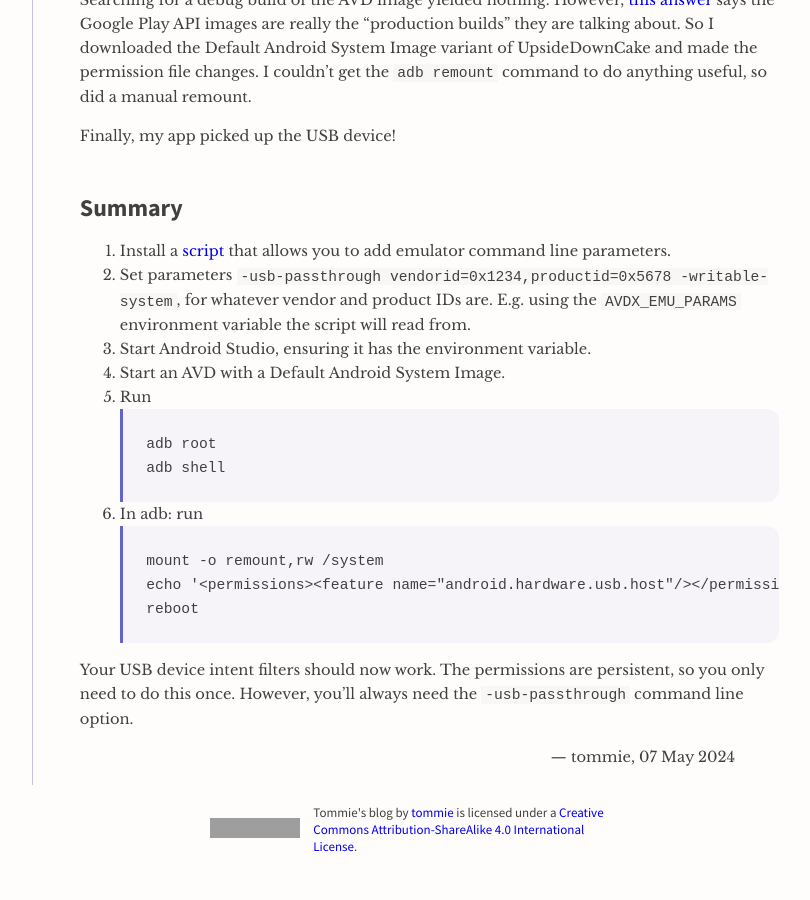
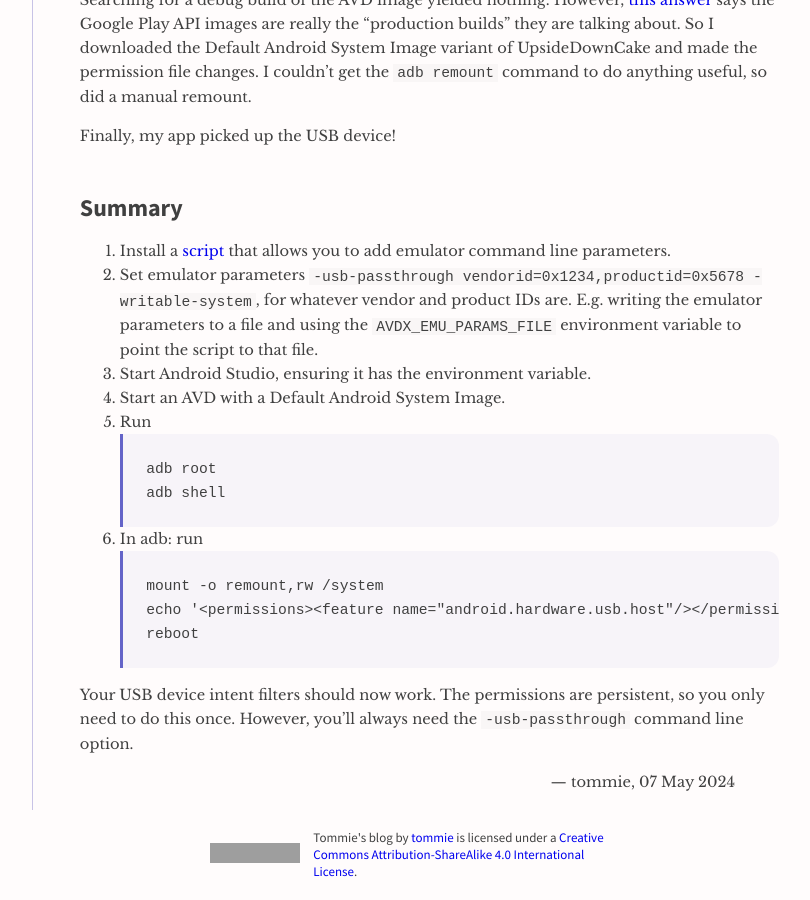
Before and after one commit to tommie/tommie.github.io, a Jekyll site: the page built from _posts/2024-05-07-android-emulator-usb.md, in a window 1280 px wide and 900 px high, scrolled down 890 px. Shown: the whole window, without its empty margins (211-1021 px from the left). Built offline with Jekyll 4.4.1, drawn with Linux system fonts in a browser that asks for light colours; before the commit the page ends 1765 px from its top, so only the background shows below that; grey boxes are pictures that could not be loaded.

Commit message:
Switches to AVDX_EMU_PARAMS_FILE in 2024-05-07-android-emulator-usb.
More user-friendly.

```diff
--- a/_posts/2024-05-07-android-emulator-usb.md
+++ b/_posts/2024-05-07-android-emulator-usb.md
@@ -44,8 +44,8 @@ Finally, my app picked up the USB device!
 ## Summary
 
 1. Install a [script](https://gist.github.com/tommie/336e908a95ded68037d5b99985d3f275) that allows you to add emulator command line parameters.
-1. Set parameters `-usb-passthrough vendorid=0x1234,productid=0x5678 -writable-system`, for whatever vendor and product IDs are.
-   E.g. using the `AVDX_EMU_PARAMS` environment variable the script will read from.
+1. Set emulator parameters `-usb-passthrough vendorid=0x1234,productid=0x5678 -writable-system`, for whatever vendor and product IDs are.
+   E.g. writing the emulator parameters to a file and using the `AVDX_EMU_PARAMS_FILE` environment variable to point the script to that file.
 1. Start Android Studio, ensuring it has the environment variable.
 1. Start an AVD with a Default Android System Image.
 1. Run
```
